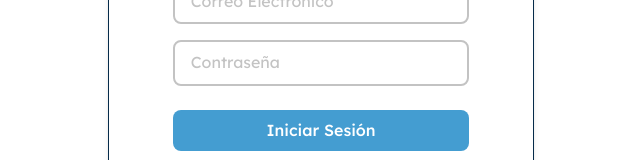
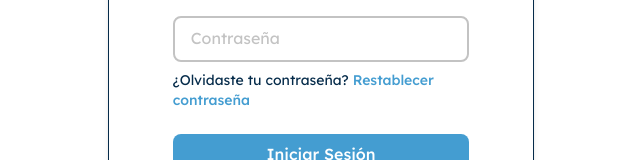
Before and after one commit to RutaPay/Web, a Vue app: page /login in a window 1280 px wide. Shown: the part 405-565 px from the top of the page, without its empty margins (319-959 px from the left). Built offline with nearby package versions, Linux system fonts and the light colour scheme; no server answers.

Commit message:
Some fix and changes

```diff
--- a/src/router/index.ts
+++ b/src/router/index.ts
@@ -12,23 +12,22 @@ const router = createRouter({
       component: HomeView,
     },
     {
-      path: '/about',
-      name: 'about',
+      path: '/register',
+      name: 'register',
       // route level code-splitting
       // this generates a separate chunk (About.[hash].js) for this route
       // which is lazy-loaded when the route is visited.
-      component: () => import('../views/AboutView.vue'),
-      //meta: { requiresAuth: true },
-    },
-    {
-      path: '/register',
-      name: 'register',
       component: () => import('../views/RegisterView.vue'),
     },
     {
       path: '/login',
       name: 'login',
       component: () => import('../views/LogInView.vue'),
+    },
+    {
+      path: '/forgot-password',
+      name: 'forgot-password',
+      component: () => import('../views/ForgotPasswordView.vue'),
     },
     {
       path: '/dashboard',
--- a/src/views/LogInView.vue
+++ b/src/views/LogInView.vue
@@ -77,6 +77,12 @@ const submitForm = async () => {
             placeholder="Contraseña"
             class="w-full px-4 py-2 mt-4 border-2 border-[#C3C3C3] rounded-lg focus:outline-none hover:border-dark focus:border-primary placeholder-[#C3C3C3] transition duration-300"
           />
+          <p class="text-sm mt-2">
+            ¿Olvidaste tu contraseña?
+            <RouterLink to="/forgot-password" class="text-primary font-medium hover:underline"
+              >Restablecer contraseña</RouterLink
+            >
+          </p>
           <input
             type="submit"
             value="Iniciar Sesión"
```
